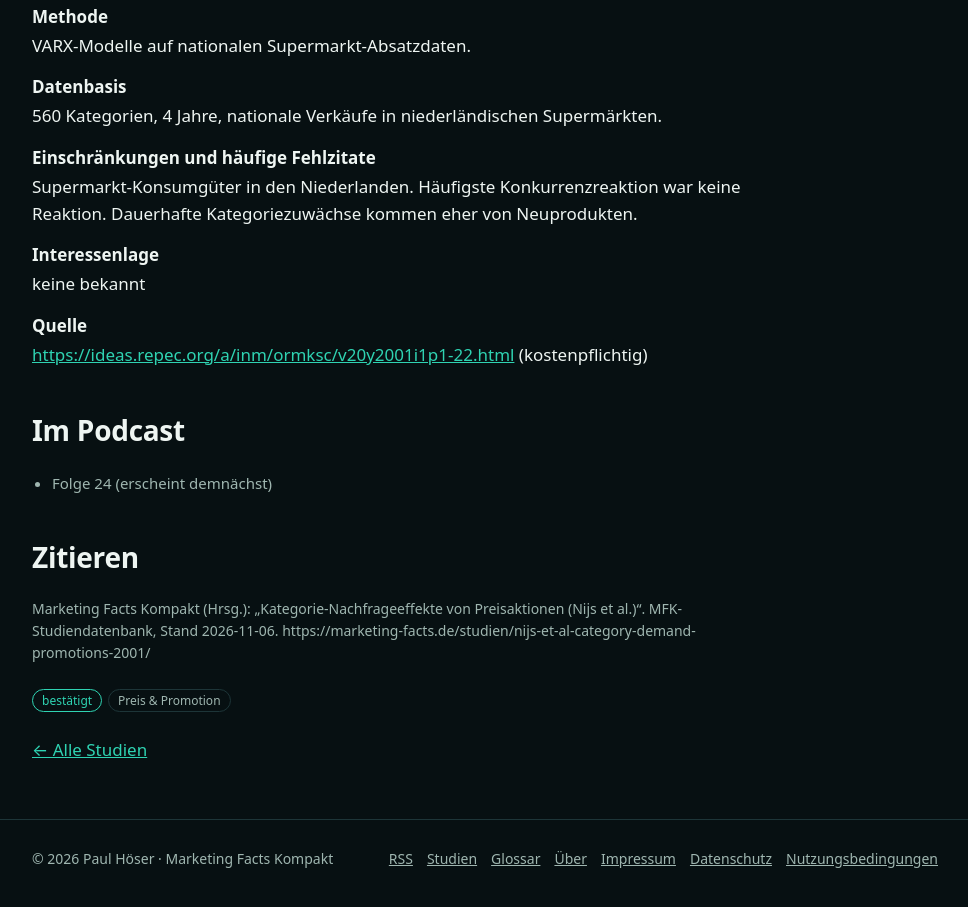
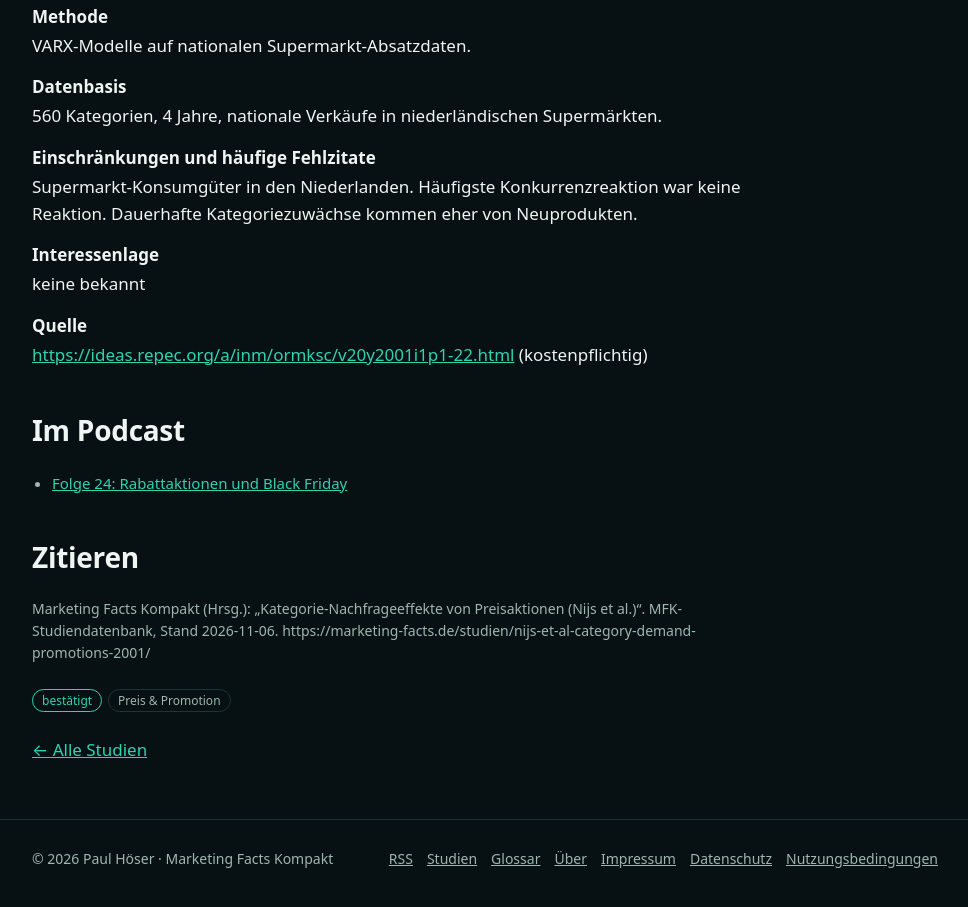
Before and after one commit to phoeser/marketing-facts-kompakt, a plain HTML site: page studien/nijs-et-al-category-demand-promotions-2001/index.html in a window 1280 px wide. Shown: the part 915-1822 px from the top of the page, without its empty margins (148-1116 px from the left). Drawn offline with Linux system fonts and the light colour scheme.

Commit message:
Neue Folge(n): 23, 24 (Teil 7)

```diff
--- a/studien/nijs-et-al-category-demand-promotions-2001/index.html
+++ b/studien/nijs-et-al-category-demand-promotions-2001/index.html
@@ -20,7 +20,7 @@
 <dl class="facts"><dt>Methode</dt><dd>VARX-Modelle auf nationalen Supermarkt-Absatzdaten.</dd><dt>Datenbasis</dt><dd>560 Kategorien, 4 Jahre, nationale Verkäufe in niederländischen Supermärkten.</dd>
 <dt>Einschränkungen und häufige Fehlzitate</dt><dd>Supermarkt-Konsumgüter in den Niederlanden. Häufigste Konkurrenzreaktion war keine Reaktion. Dauerhafte Kategoriezuwächse kommen eher von Neuprodukten.</dd><dt>Interessenlage</dt><dd>keine bekannt</dd>
 <dt>Quelle</dt><dd><a href="https://ideas.repec.org/a/inm/ormksc/v20y2001i1p1-22.html" rel="noopener">https://ideas.repec.org/a/inm/ormksc/v20y2001i1p1-22.html</a> (kostenpflichtig)</dd></dl>
-<h2>Im Podcast</h2><ul class=quellen><li>Folge 24 (erscheint demnächst)</li></ul>
+<h2>Im Podcast</h2><ul class=quellen><li><a href="../../folge/24/">Folge 24: Rabattaktionen und Black Friday</a></li></ul>
 <h2>Zitieren</h2><p class="meta">Marketing Facts Kompakt (Hrsg.): „Kategorie-Nachfrageeffekte von Preisaktionen (Nijs et al.)“. MFK-Studiendatenbank, Stand 2026-11-06. https://marketing-facts.de/studien/nijs-et-al-category-demand-promotions-2001/</p>
 <p style="margin-top:20px"><span class="chip r-bestaetigt">bestätigt</span><span class="chip">Preis &amp; Promotion</span></p>
 <p style="margin-top:20px"><a href="../">← Alle Studien</a></p></div><script type="application/ld+json">{"@context": "https://schema.org", "@type": "WebPage", "name": "Kategorie-Nachfrageeffekte von Preisaktionen (Nijs et al.)", "url": "https://marketing-facts.de/studien/nijs-et-al-category-demand-promotions-2001/", "inLanguage": "de", "dateModified": "2026-11-06", "isPartOf": {"@type": "Dataset", "name": "MFK-Studiendatenbank", "url": "https://marketing-facts.de/studien/"}, "about": {"@type": "ScholarlyArticle", "name": "The Category-Demand Effects of Price Promotions", "author": "Nijs, Dekimpe, Steenkamp, Hanssens", "publisher": "Marketing Science 20 (1)", "datePublished": "2001", "url": "https://ideas.repec.org/a/inm/ormksc/v20y2001i1p1-22.html"}, "review": {"@type": "Review", "author": {"@type": "Organization", "name": "Marketing Facts Kompakt"}, "reviewBody": "Preisaktionen steigern die Kategorienachfrage kurzfristig stark, nach rund zehn Wochen ist die Wirkung aber verpufft und langfristig null. Sie sichern vor allem den Status quo.", "reviewRating": {"@type": "Rating", "ratingValue": 8.1, "bestRating": 10, "worstRating": 0, "name": "MFK-Score"}}}</script></main>
```
Also changed, not shown: studien/nim-tiktok-shop-kurzstudie-2025/index.html (+1 -1 lines), studien/pauwels-hanssens-siddarth-promotions-2002/index.html (+1 -1 lines), studien/stiftung-warentest-black-friday-2019/index.html (+1 -1 lines).
